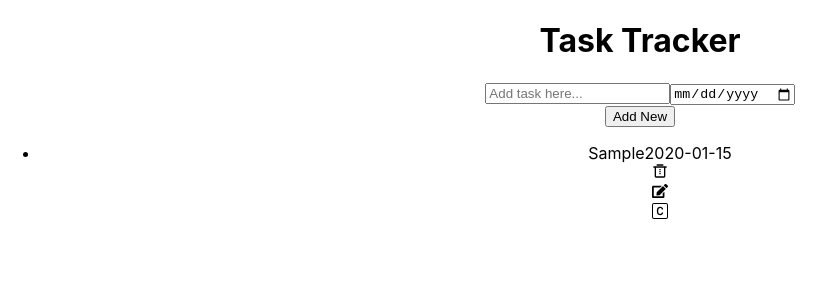
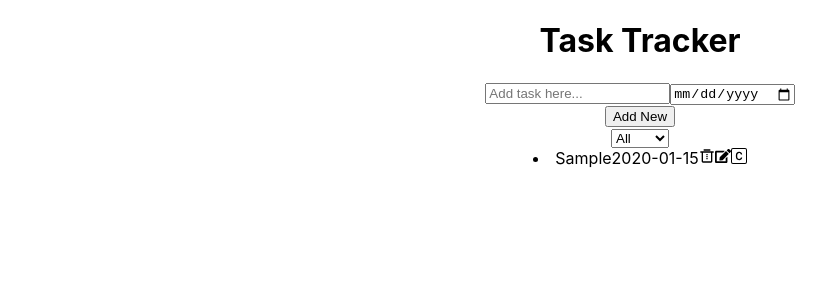
Before and after one commit to mohitkg01/proojectTodo, a React (Create React App) app: page / in a window 1280 px wide. Both pictures are taken after typing "Sample", "2020-01-15" into the empty fields and a click on the button "Add New". Shown: the top 300 px of the page, without its empty margins (0-835 px from the left). Built offline with nearby package versions, Linux system fonts and the light colour scheme.

Commit message:
filtering functionality added

```diff
--- a/package.json
+++ b/package.json
@@ -7,10 +7,11 @@
     "@testing-library/react": "^13.4.0",
     "@testing-library/user-event": "^13.5.0",
     "react": "^18.2.0",
+    "react-beautiful-dnd": "^13.1.1",
     "react-datepicker": "^5.0.0",
     "react-dom": "^18.2.0",
     "react-icons": "^5.0.1",
-    "react-scripts": "5.0.1",
+    "react-scripts": "^5.0.1",
     "web-vitals": "^2.1.4"
   },
   "scripts": {
--- a/src/components/Home.jsx
+++ b/src/components/Home.jsx
@@ -2,7 +2,7 @@ import React, { useEffect, useState } from 'react';
 import { FaEdit } from "react-icons/fa";
 import { RiDeleteBin3Line } from "react-icons/ri";
 import { BsCSquare } from "react-icons/bs";
-
+import {DragDropContext,Draggable,Droppable} from "react-beautiful-dnd";
 
 //getting local data
 const getLocalData=(()=>{
@@ -20,6 +20,7 @@ const [list,setList]=useState(getLocalData());
 const [isEdited,setEdited]=useState("");
 const [toggleBtn,settoggleBtn]=useState(false);
 const [inputDate,setInputDate]=useState( new Date());
+const [filt,setFilt]=useState('');
 
 const changeHandler=((e)=>{
     setInput(e.target.value);
@@ -92,11 +93,26 @@ const compItem = (idx) => {
   };
 
 
+
 //Adding local storage
 useEffect(()=>{
            localStorage.setItem("myList",JSON.stringify(list));
 },[list]);
 
+//filtering
+const filterItem = (event) => {
+    // console.log(event.target.value);
+    setFilt(event.target.value);
+  };
+
+  const filteredList = list.filter((curItem) => {
+    if (filt === 'true' && !curItem.completed) {
+      return false;
+    } else if (filt === 'false' && curItem.completed) {
+      return false;
+    }
+    return true;
+  });
 
 
   return (
@@ -111,26 +127,40 @@ useEffect(()=>{
                 <button onClick={addItem}>Add New</button>
             )}
         </div>
+        <div className="filter">
+           <form >
+            <select name="" id="" onClick={filterItem} >
+                <option value="">All</option>
+                <option value="true">com</option>
+                <option value="false">incom</option>
+            </select>
+           </form>
+        </div>
         <div className="itemlist">
-           <ul>
-            {list.map((curItem) =>{
-                return(
-                <li key={curItem.id}>
-                   <div style={{
-                    textDecoration: curItem.completed ? 'line-through' : 'none',
-                  color: curItem.completed ? 'red' : 'black',
-                }}> {curItem.data}
-                   {curItem.date}</div>
-              <div className="task-btn">
-                <div onClick={()=>deleteItem(curItem.id)} title='Delete Task'><RiDeleteBin3Line/></div>
-                <div onClick={()=>editItem(curItem.id)} title='Edit Task'><FaEdit/></div>
-                <div onClick={()=>compItem(curItem.id)} title='Task Completed'><BsCSquare/></div>
-              </div>
-                </li>
-           ) })}
-           </ul>
-        </div>
+
+                        {filteredList.map((curItem) =>{
+
+
+                    return(
+
+                            <li  key={curItem.id} >
+                            <span style={{
+                            textDecoration: curItem.completed ? 'line-through' : 'none',
+                            color: curItem.completed ? 'red' : 'black',
+                            }}>
+                            {curItem.data}
+                            {curItem.date}</span>
+                            <span className="task-btn">
+                            <span onClick={()=>deleteItem(curItem.id)} title='Delete Task'><RiDeleteBin3Line/></span>
+                            <span onClick={()=>editItem(curItem.id)} title='Edit Task'><FaEdit/></span>
+                            <span onClick={()=>compItem(curItem.id)} title='Task Completed'><BsCSquare/></span>
+                            </span>
+                            </li>
+                       )}
+
+           )}</div>
     </div>
+
   )
 }
 
```
Also changed, not shown: src/components/Home.css (added), 1 other file (tests, documents, lock files or other folders).
